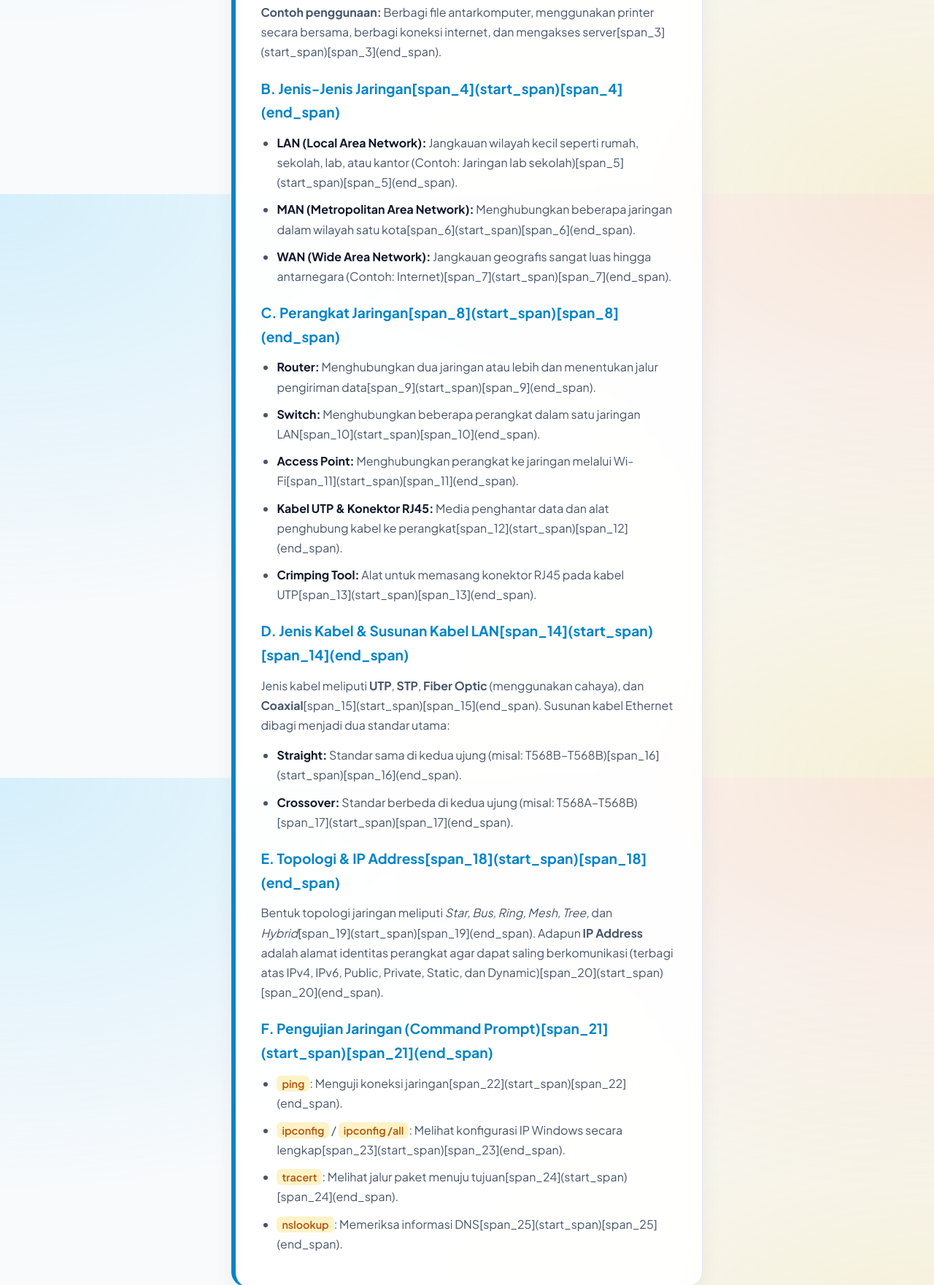
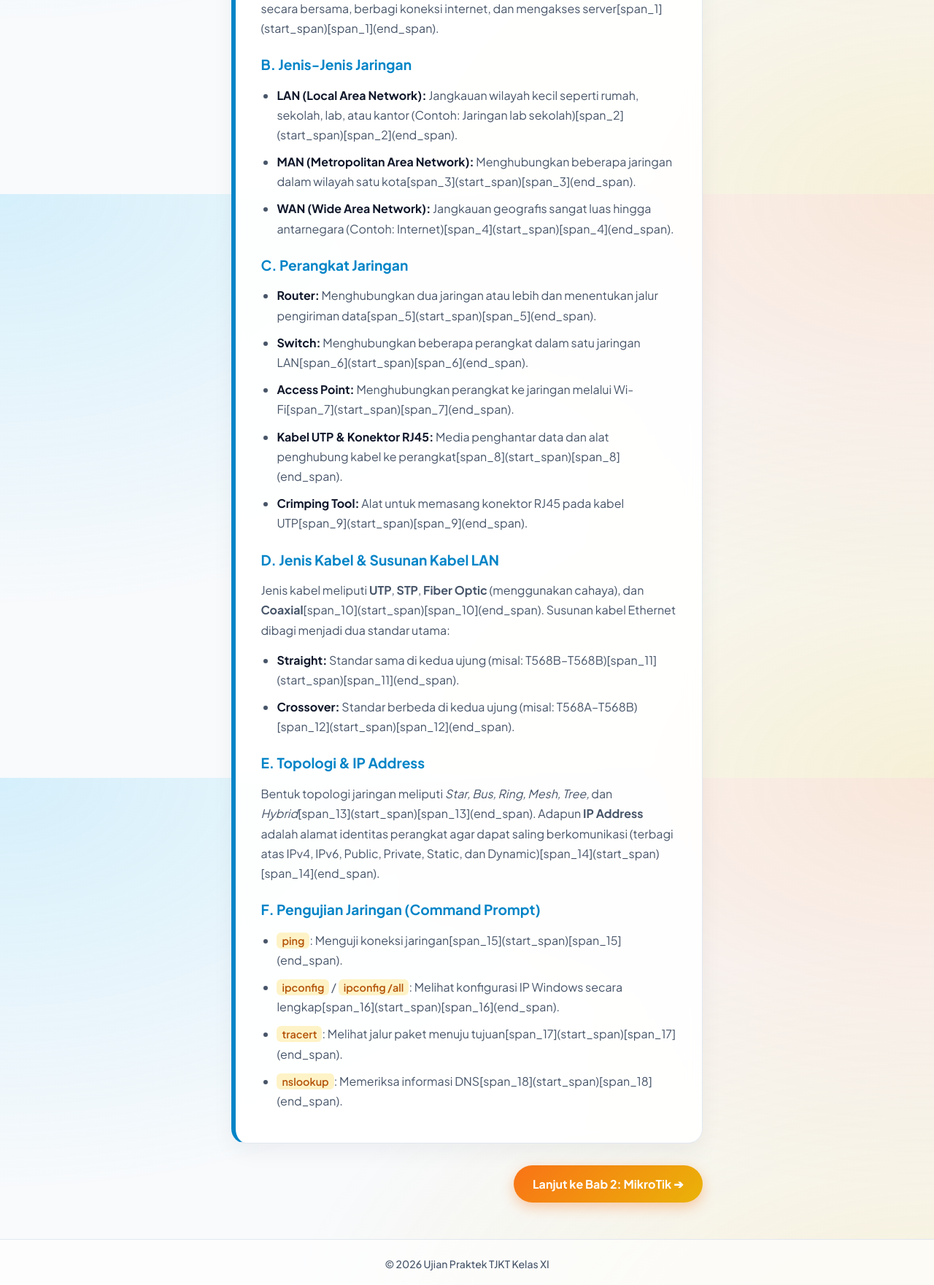
Before and after one commit to arsen52-su/web_uprak_tkj_333, a plain HTML site: page materi1.html in a window 1280 px wide. Shown: the part 534-2295 px from the top of the page at 73% size. Drawn offline with Linux system fonts and the light colour scheme.

Commit message:
Refactor content structure in materi1.html

```diff
--- a/materi1.html
+++ b/materi1.html
@@ -27,42 +27,42 @@
     <h1>Instalasi Jaringan LAN dan WAN</h1>
 
     <div class="content-box">
-      <h3>A. Pengertian Jaringan Komputer[span_1](start_span)[span_1](end_span)</h3>
-      <p>Jaringan komputer adalah hubungan antara dua perangkat atau lebih yang saling terhubung untuk bertukar data, informasi, dan berbagi sumber daya[span_2](start_span)[span_2](end_span).</p>
-      <p><strong>Contoh penggunaan:</strong> Berbagi file antarkomputer, menggunakan printer secara bersama, berbagi koneksi internet, dan mengakses server[span_3](start_span)[span_3](end_span).</p>
+      <h3>A. Pengertian Jaringan Komputer</h3>
+      <p>Jaringan komputer adalah hubungan antara dua perangkat atau lebih yang saling terhubung untuk bertukar data, informasi, dan berbagi sumber daya[span_0](start_span)[span_0](end_span).</p>
+      <p><strong>Contoh penggunaan:</strong> Berbagi file antarkomputer, menggunakan printer secara bersama, berbagi koneksi internet, dan mengakses server[span_1](start_span)[span_1](end_span).</p>
 
-      <h3>B. Jenis-Jenis Jaringan[span_4](start_span)[span_4](end_span)</h3>
+      <h3>B. Jenis-Jenis Jaringan</h3>
       <ul>
-        <li><strong>LAN (Local Area Network):</strong> Jangkauan wilayah kecil seperti rumah, sekolah, lab, atau kantor (Contoh: Jaringan lab sekolah)[span_5](start_span)[span_5](end_span).</li>
-        <li><strong>MAN (Metropolitan Area Network):</strong> Menghubungkan beberapa jaringan dalam wilayah satu kota[span_6](start_span)[span_6](end_span).</li>
-        <li><strong>WAN (Wide Area Network):</strong> Jangkauan geografis sangat luas hingga antarnegara (Contoh: Internet)[span_7](start_span)[span_7](end_span).</li>
+        <li><strong>LAN (Local Area Network):</strong> Jangkauan wilayah kecil seperti rumah, sekolah, lab, atau kantor (Contoh: Jaringan lab sekolah)[span_2](start_span)[span_2](end_span).</li>
+        <li><strong>MAN (Metropolitan Area Network):</strong> Menghubungkan beberapa jaringan dalam wilayah satu kota[span_3](start_span)[span_3](end_span).</li>
+        <li><strong>WAN (Wide Area Network):</strong> Jangkauan geografis sangat luas hingga antarnegara (Contoh: Internet)[span_4](start_span)[span_4](end_span).</li>
       </ul>
 
-      <h3>C. Perangkat Jaringan[span_8](start_span)[span_8](end_span)</h3>
+      <h3>C. Perangkat Jaringan</h3>
       <ul>
-        <li><strong>Router:</strong> Menghubungkan dua jaringan atau lebih dan menentukan jalur pengiriman data[span_9](start_span)[span_9](end_span).</li>
-        <li><strong>Switch:</strong> Menghubungkan beberapa perangkat dalam satu jaringan LAN[span_10](start_span)[span_10](end_span).</li>
-        <li><strong>Access Point:</strong> Menghubungkan perangkat ke jaringan melalui Wi-Fi[span_11](start_span)[span_11](end_span).</li>
-        <li><strong>Kabel UTP & Konektor RJ45:</strong> Media penghantar data dan alat penghubung kabel ke perangkat[span_12](start_span)[span_12](end_span).</li>
-        <li><strong>Crimping Tool:</strong> Alat untuk memasang konektor RJ45 pada kabel UTP[span_13](start_span)[span_13](end_span).</li>
+        <li><strong>Router:</strong> Menghubungkan dua jaringan atau lebih dan menentukan jalur pengiriman data[span_5](start_span)[span_5](end_span).</li>
+        <li><strong>Switch:</strong> Menghubungkan beberapa perangkat dalam satu jaringan LAN[span_6](start_span)[span_6](end_span).</li>
+        <li><strong>Access Point:</strong> Menghubungkan perangkat ke jaringan melalui Wi-Fi[span_7](start_span)[span_7](end_span).</li>
+        <li><strong>Kabel UTP & Konektor RJ45:</strong> Media penghantar data dan alat penghubung kabel ke perangkat[span_8](start_span)[span_8](end_span).</li>
+        <li><strong>Crimping Tool:</strong> Alat untuk memasang konektor RJ45 pada kabel UTP[span_9](start_span)[span_9](end_span).</li>
       </ul>
 
-      <h3>D. Jenis Kabel & Susunan Kabel LAN[span_14](start_span)[span_14](end_span)</h3>
-      <p>Jenis kabel meliputi <strong>UTP</strong>, <strong>STP</strong>, <strong>Fiber Optic</strong> (menggunakan cahaya), dan <strong>Coaxial</strong>[span_15](start_span)[span_15](end_span). Susunan kabel Ethernet dibagi menjadi dua standar utama:</p>
+      <h3>D. Jenis Kabel & Susunan Kabel LAN</h3>
+      <p>Jenis kabel meliputi <strong>UTP</strong>, <strong>STP</strong>, <strong>Fiber Optic</strong> (menggunakan cahaya), dan <strong>Coaxial</strong>[span_10](start_span)[span_10](end_span). Susunan kabel Ethernet dibagi menjadi dua standar utama:</p>
       <ul>
-        <li><strong>Straight:</strong> Standar sama di kedua ujung (misal: T568B–T568B)[span_16](start_span)[span_16](end_span).</li>
-        <li><strong>Crossover:</strong> Standar berbeda di kedua ujung (misal: T568A–T568B)[span_17](start_span)[span_17](end_span).</li>
+        <li><strong>Straight:</strong> Standar sama di kedua ujung (misal: T568B–T568B)[span_11](start_span)[span_11](end_span).</li>
+        <li><strong>Crossover:</strong> Standar berbeda di kedua ujung (misal: T568A–T568B)[span_12](start_span)[span_12](end_span).</li>
       </ul>
 
-      <h3>E. Topologi & IP Address[span_18](start_span)[span_18](end_span)</h3>
-      <p>Bentuk topologi jaringan meliputi <em>Star, Bus, Ring, Mesh, Tree,</em> dan <em>Hybrid</em>[span_19](start_span)[span_19](end_span). Adapun <strong>IP Address</strong> adalah alamat identitas perangkat agar dapat saling berkomunikasi (terbagi atas IPv4, IPv6, Public, Private, Static, dan Dynamic)[span_20](start_span)[span_20](end_span).</p>
+      <h3>E. Topologi & IP Address</h3>
+      <p>Bentuk topologi jaringan meliputi <em>Star, Bus, Ring, Mesh, Tree,</em> dan <em>Hybrid</em>[span_13](start_span)[span_13](end_span). Adapun <strong>IP Address</strong> adalah alamat identitas perangkat agar dapat saling berkomunikasi (terbagi atas IPv4, IPv6, Public, Private, Static, dan Dynamic)[span_14](start_span)[span_14](end_span).</p>
 
-      <h3>F. Pengujian Jaringan (Command Prompt)[span_21](start_span)[span_21](end_span)</h3>
+      <h3>F. Pengujian Jaringan (Command Prompt)</h3>
       <ul>
-        <li><code>ping</code>: Menguji koneksi jaringan[span_22](start_span)[span_22](end_span).</li>
-        <li><code>ipconfig</code> / <code>ipconfig /all</code>: Melihat konfigurasi IP Windows secara lengkap[span_23](start_span)[span_23](end_span).</li>
-        <li><code>tracert</code>: Melihat jalur paket menuju tujuan[span_24](start_span)[span_24](end_span).</li>
-        <li><code>nslookup</code>: Memeriksa informasi DNS[span_25](start_span)[span_25](end_span).</li>
+        <li><code>ping</code>: Menguji koneksi jaringan[span_15](start_span)[span_15](end_span).</li>
+        <li><code>ipconfig</code> / <code>ipconfig /all</code>: Melihat konfigurasi IP Windows secara lengkap[span_16](start_span)[span_16](end_span).</li>
+        <li><code>tracert</code>: Melihat jalur paket menuju tujuan[span_17](start_span)[span_17](end_span).</li>
+        <li><code>nslookup</code>: Memeriksa informasi DNS[span_18](start_span)[span_18](end_span).</li>
       </ul>
     </div>
 
```
